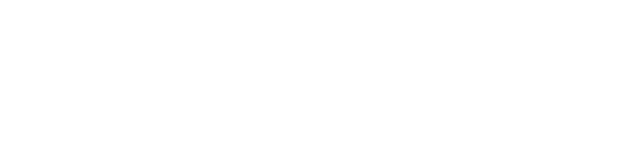
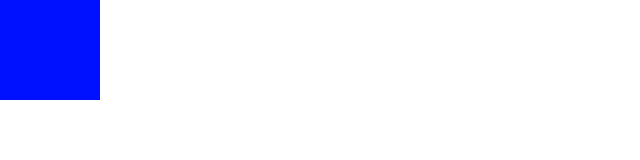
Before and after one commit to aziza0330/animatsiya, a plain HTML site: page index.html in a window 1280 px wide. Shown: the whole page, without its empty margins (0-640 px from the left). Drawn offline with Linux system fonts and the light colour scheme.

Commit message:
Update index.html

```diff
--- a/index.html
+++ b/index.html
@@ -5,3 +5,8 @@
     <meta name="viewport" content="width=device-width, initial-scale=1.0">
     <title>Document</title>
     <link rel="stylesheet" href="style.css">
+</head>
+<body>
+  <div class="square"></div>
+</body>
+</html>
```
